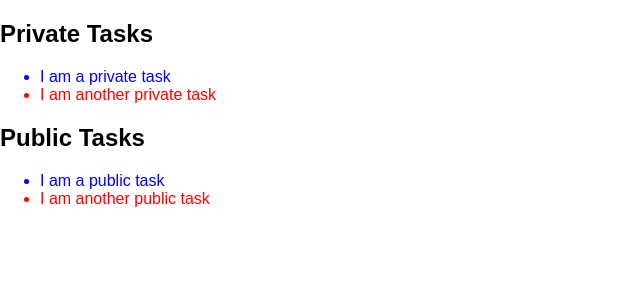
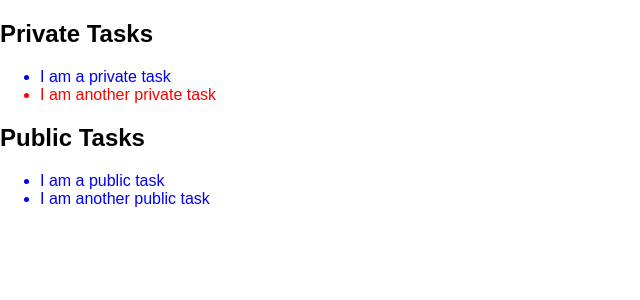
Before and after one commit to vidit-sh/react-capsule-training, a React (Create React App) app: page / in a window 1280 px wide. Shown: the top 300 px of the page, without its empty margins (0-640 px from the left). Built offline with nearby package versions, Linux system fonts and the light colour scheme.

Commit message:
class-components

```diff
--- a/src/components/organisms/PublicTodoList/PublicTodoList.js
+++ b/src/components/organisms/PublicTodoList/PublicTodoList.js
@@ -15,11 +15,27 @@ const tasks = [
   }
 ];
 
-const PublicTodoList = () => (
-  <section>
-    <h2>Public Tasks</h2>
-    <TodoList tasks={tasks} />
-  </section>
-);
+class PublicTodoList extends React.Component {
+  state = {
+    modifiedTasks: []
+  };
+
+  componentWillMount = () => {
+    const modifiedTasks = tasks.map(task => ({ ...task, done: false }));
+    this.setState({
+      modifiedTasks
+    });
+  };
+
+  render = () => {
+    const { modifiedTasks } = this.state;
+    return (
+      <section>
+        <h2>Public Tasks</h2>
+        <TodoList tasks={modifiedTasks} />
+      </section>
+    );
+  };
+}
 
 export default PublicTodoList;
```
